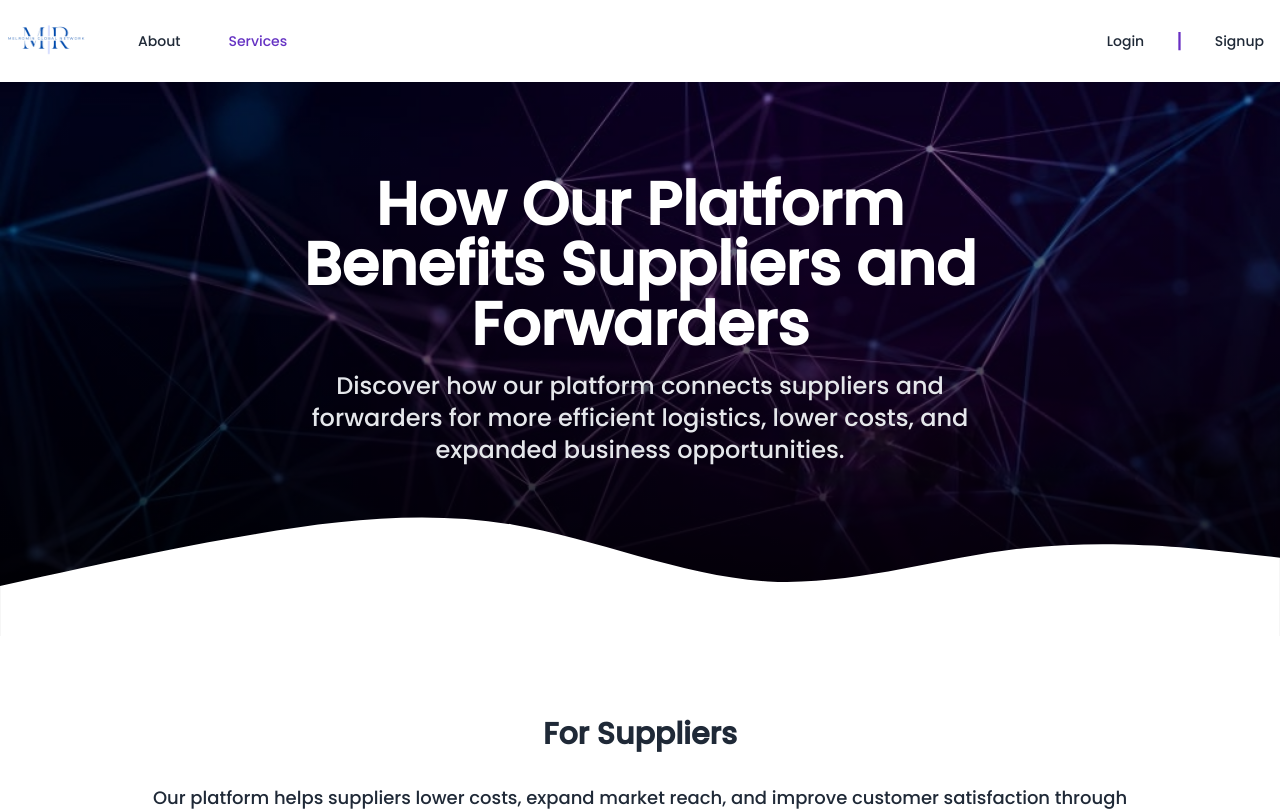
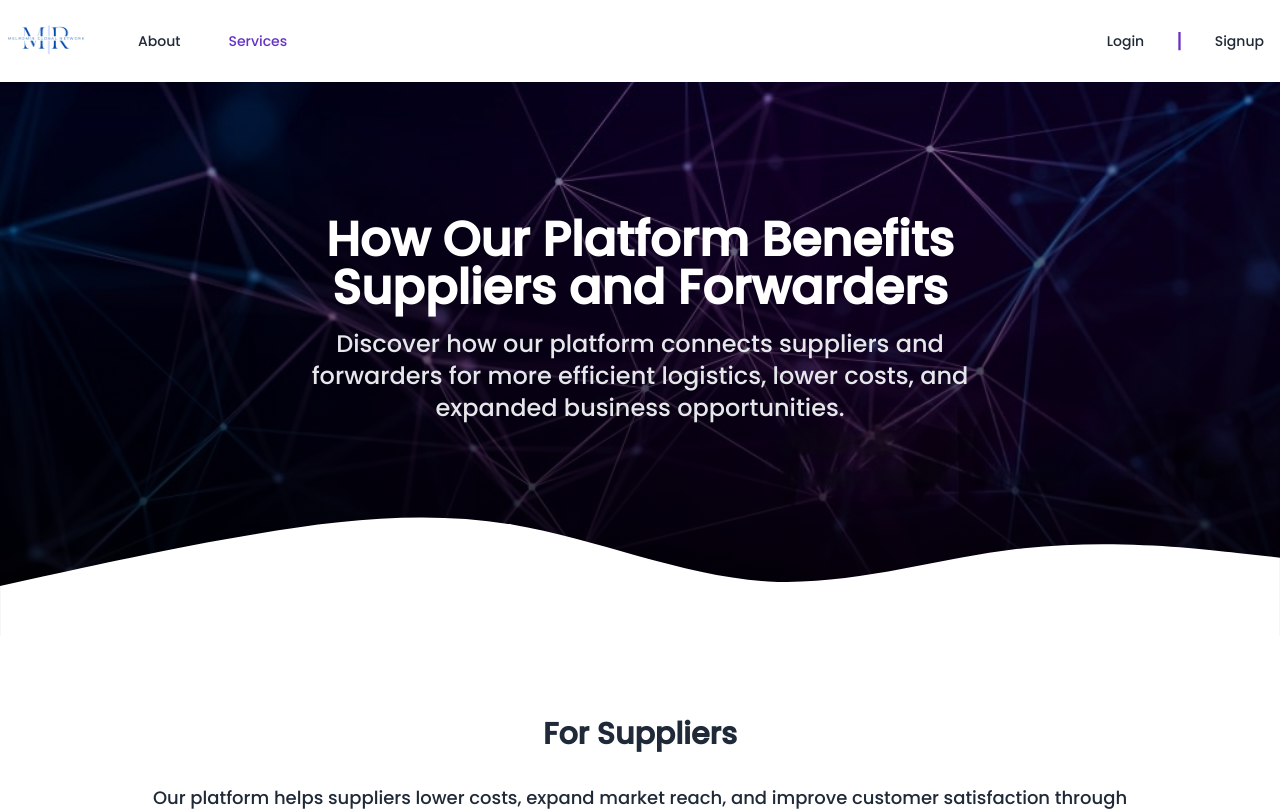
Before and after one commit to melika760/MelrominGlobalNetwork, a Next.js app: page /Services in a window 1280 px wide. Shown: the top 811 px of the page. Built offline with nearby package versions, Linux system fonts and the light colour scheme; no server answers.

Commit message:
made some changes

```diff
--- a/app/_components/AboutPage.jsx
+++ b/app/_components/AboutPage.jsx
@@ -17,7 +17,7 @@
         <div className="absolute inset-0 bg-gradient-to-b from-black/30 to-black/90" />
         {/* Content */}
         <div className="relative z-10 max-w-3xl mx-auto px-4 flex flex-col items-center justify-center h-full text-center">
-          <h1 className="text-5xl sm:text-6xl font-extrabold text-white mb-4">
+          <h1 className="text-5xl max-sm:text-4xl font-extrabold text-white mb-4">
             About Melromin Global Network
           </h1>
           <p className="text-lg sm:text-2xl text-gray-200 max-w-2xl mb-8">
--- a/app/_components/NewServices.jsx
+++ b/app/_components/NewServices.jsx
@@ -20,7 +20,7 @@
         <div className="absolute inset-0 bg-gradient-to-b from-black/30 to-black/90" />
         {/* Content */}
         <div className="relative z-10 max-w-3xl mx-auto px-4 flex flex-col items-center justify-center h-full text-center">
-          <h1 className="text-5xl sm:text-6xl font-extrabold text-white mb-4">
+          <h1 className="text-5xl  font-extrabold text-white mb-4 max-sm:text-4xl">
               How Our Platform Benefits Suppliers and Forwarders
           </h1>
           <p className="text-lg sm:text-2xl text-gray-200 max-w-2xl mb-8">
```
